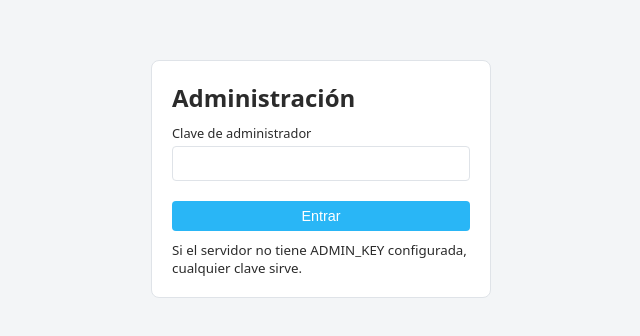
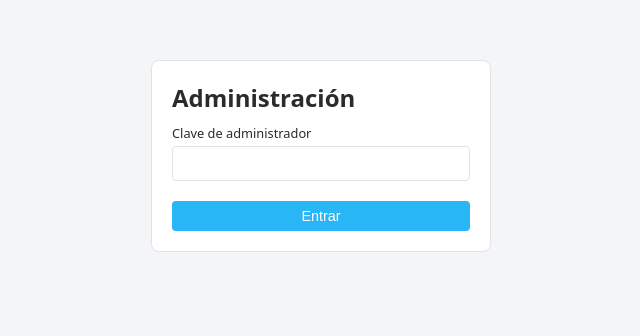
Before and after one commit to RonaldAndres/api-tienda-utensilios, a website: page public/admin.html in a window 1280 px wide. Shown: the whole page, without its empty margins (319-959 px from the left). Drawn offline with Linux system fonts and the light colour scheme.

Commit message:
aadsasda

```diff
--- a/public/admin.html
+++ b/public/admin.html
@@ -36,7 +36,6 @@ dialog::backdrop{background:rgba(0,0,0,.45)}
   <label>Clave de administrador<input type="password" id="clave" autocomplete="off"></label>
   <div id="msgLogin"></div>
   <button class="azul" id="entrar">Entrar</button>
-  <small>Si el servidor no tiene ADMIN_KEY configurada, cualquier clave sirve.</small>
 </div>
 
 <div id="app" style="display:none">
```
